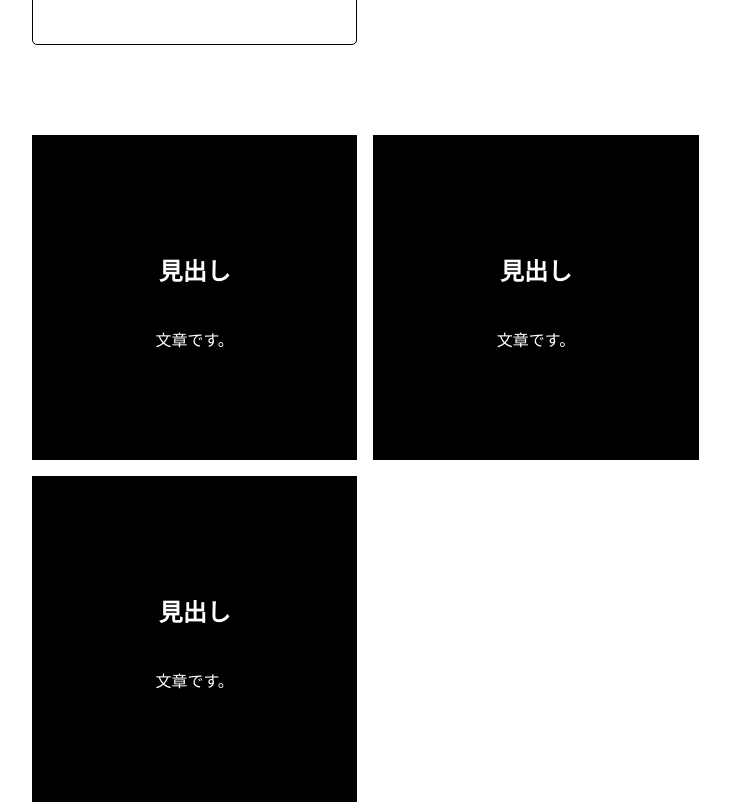
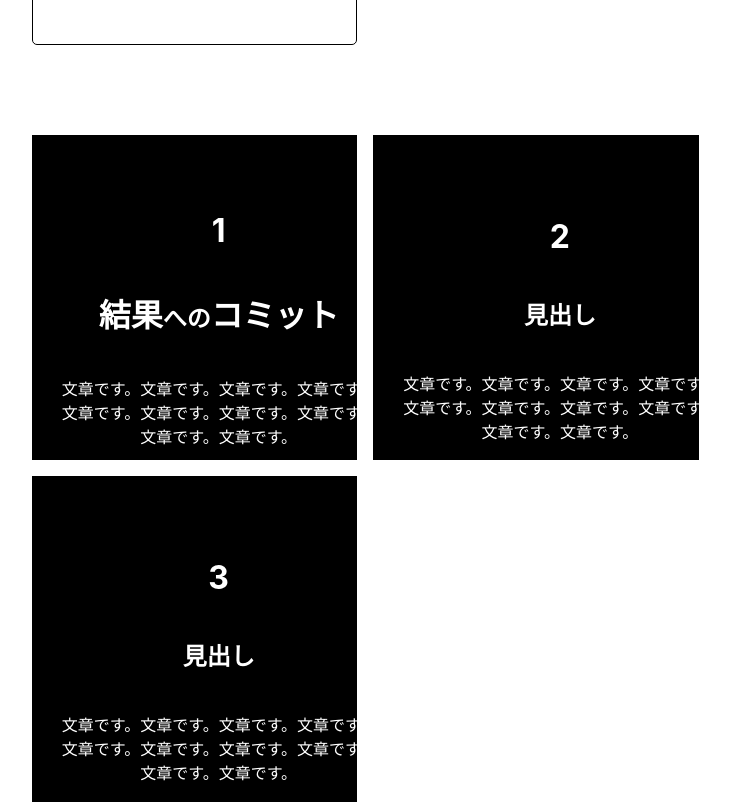
Before and after one commit to kaoiri/next-sample, a Next.js app: page / in a window 1280 px wide. Shown: the part 2080-2884 px from the top of the page, without its empty margins (148-878 px from the left). Built offline with nearby package versions, Linux system fonts and the light colour scheme.

Commit message:
Add an example for raw html

```diff
--- a/components/common/Square.js
+++ b/components/common/Square.js
@@ -1,11 +1,12 @@
 import styled from 'styled-components'
 
-export default function Square({ heading, text }) {
+export default function Square({ order, heading, text }) {
   return (
     <Component>
       <Contents>
-        <h3>{heading}</h3>
-        <p>{text}</p>
+        <Order>{order}</Order>
+        <Heading dangerouslySetInnerHTML={{ __html: heading }}></Heading>
+        <Text>{text}</Text>
       </Contents>
     </Component>
   );
@@ -25,6 +26,13 @@ const Component = styled.div`
   }
 `;
 
+const Order = styled.p`
+  font-size: 2rem;
+  color: #ffffff;
+  text-align: center;
+  font-weight: 700;
+`;
+
 const Contents = styled.div`
   position: absolute;
   z-index: 2;
@@ -35,17 +43,22 @@ const Contents = styled.div`
   justify-content: center;
   width: 100%;
   height: 100%;
+  padding: 1.5rem;
+`;
 
-  h3, p {
-    color: #ffffff;
-    text-align: center;
-  }
+const Heading = styled.h3`
+  margin-top: .5rem;
+  color: #ffffff;
+  text-align: center;
+  font-size: 1.5rem;
 
-  h3 {
-    font-size: 1.5rem;
-  }
-
-  p {
-    margin-top: 1rem;
+  strong {
+    font-size: 2rem;
   }
 `;
+
+const Text = styled.p`
+  color: #ffffff;
+  text-align: center;
+  margin-top: 1rem;
+`;
--- a/pages/index.js
+++ b/pages/index.js
@@ -10,6 +10,17 @@ import MainVisual from '../components/title/MainVisual'
 import Square from '../components/common/Square'
 
 import { features } from '../data/features'
+
+const items = [{
+  heading: '<strong>結果</strong>への<strong>コミット</strong>',
+  text: '文章です。文章です。文章です。文章です。文章です。文章です。文章です。文章です。文章です。文章です。'
+}, {
+  heading: '見出し',
+  text: '文章です。文章です。文章です。文章です。文章です。文章です。文章です。文章です。文章です。文章です。'
+}, {
+  heading: '見出し',
+  text: '文章です。文章です。文章です。文章です。文章です。文章です。文章です。文章です。文章です。文章です。'
+}];
 
 export default function Home() {
   return (
@@ -45,17 +56,13 @@ export default function Home() {
         <Section kind="normal">
           <Wrap>
             <Columns>
-              <Column items="3">
-                <Square heading="見出し" text="文章です。"></Square>
-              </Column>
-
-              <Column items="3">
-                <Square heading="見出し" text="文章です。"></Square>
-              </Column>
-
-              <Column items="3">
-                <Square heading="見出し" text="文章です。"></Square>
-              </Column>
+              {items.map((i, index) => {
+                return (
+                  <Column items="3">
+                    <Square order={index+1} heading={i.heading} text={i.text} />
+                  </Column>
+                );
+              })}
             </Columns>
           </Wrap>
         </Section>
```
